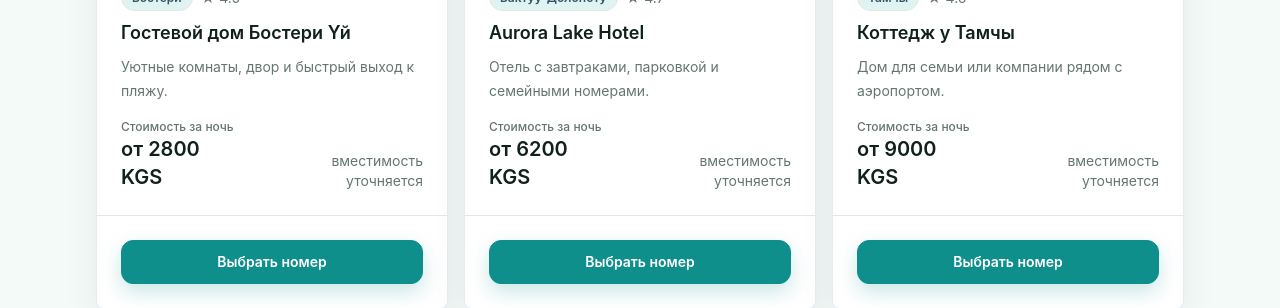
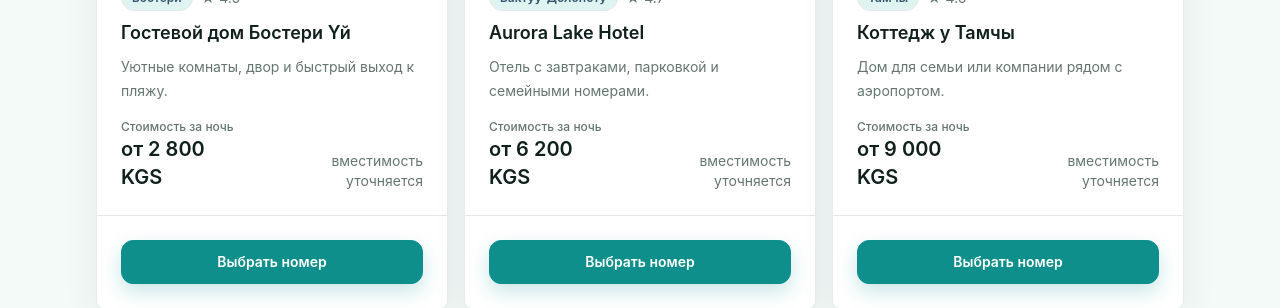
Before and after one commit to stvelikiy-star/kol-travel-platform, a Next.js app: page / in a window 1280 px wide. Shown: the part 2440-2748 px from the top of the page. Built offline with nearby package versions, Linux system fonts and the light colour scheme.

Commit message:
fix(stays): never show zero as public hotel price

```diff
--- a/src/components/cards/StayCard.tsx
+++ b/src/components/cards/StayCard.tsx
@@ -44,7 +44,7 @@
           <div>
             <p className="text-xs font-medium text-muted">Стоимость за ночь</p>
             <p className="text-xl font-semibold">
-              от {stay.minPricePerNight} {stay.currency}
+              {stay.minPricePerNight > 0 ? `от ${stay.minPricePerNight.toLocaleString("ru-RU")} ${stay.currency}` : "Цена по запросу"}
             </p>
           </div>
           <div className="text-right text-sm text-muted">
```
